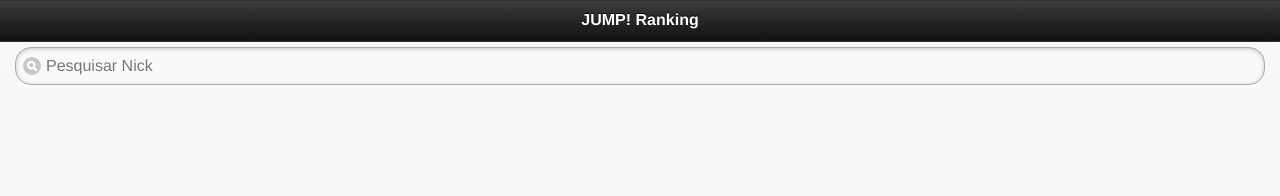
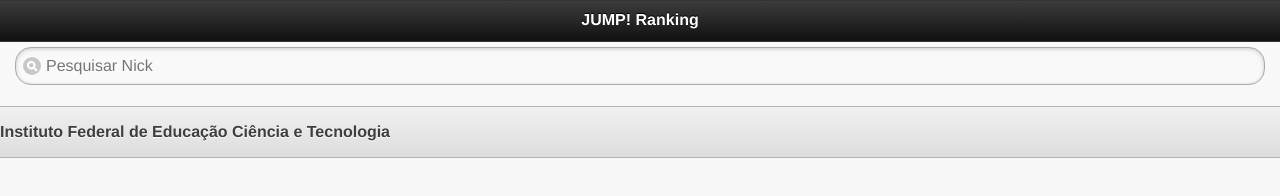
Before and after one commit to Garrocho/JUMP, a plain HTML site: page ranking/index.html in a window 1280 px wide. Drawn offline with Linux system fonts and the light colour scheme.

Commit message:
adicionado: lista e footer. #12

```diff
--- a/ranking/index.html
+++ b/ranking/index.html
@@ -16,6 +16,10 @@
              <div data-role="content" >
                 <ul id="lista" data-filter-placeholder="Pesquisar Nick" data-role="listview" data-filter="true" data-inset="true"></ul>
             </div>
+
+            <div data-role="footer" data-theme="c" role="contentinfo">
+		        <p>Instituto Federal de Educação Ciência e Tecnologia</p>
+            </div>
         </div>
 
         <script src="./static/js/jquery.min.js"></script>
```
